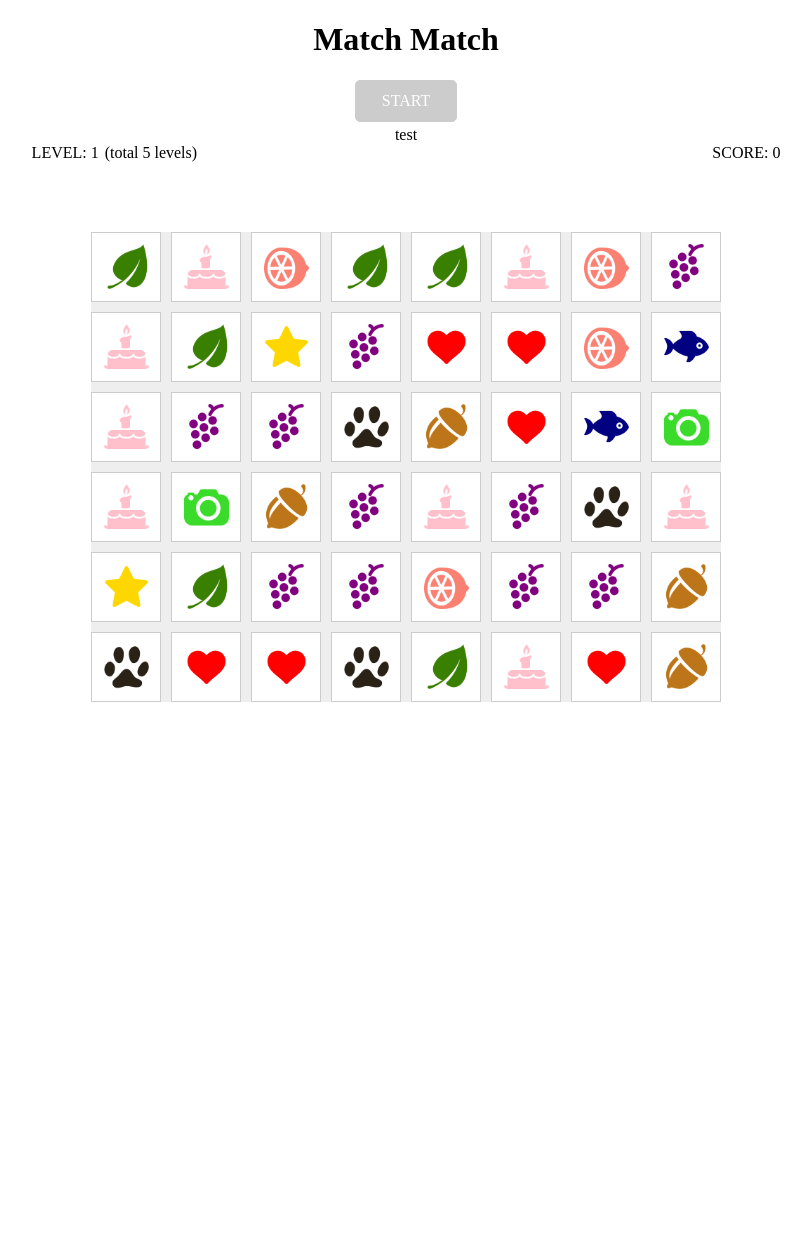
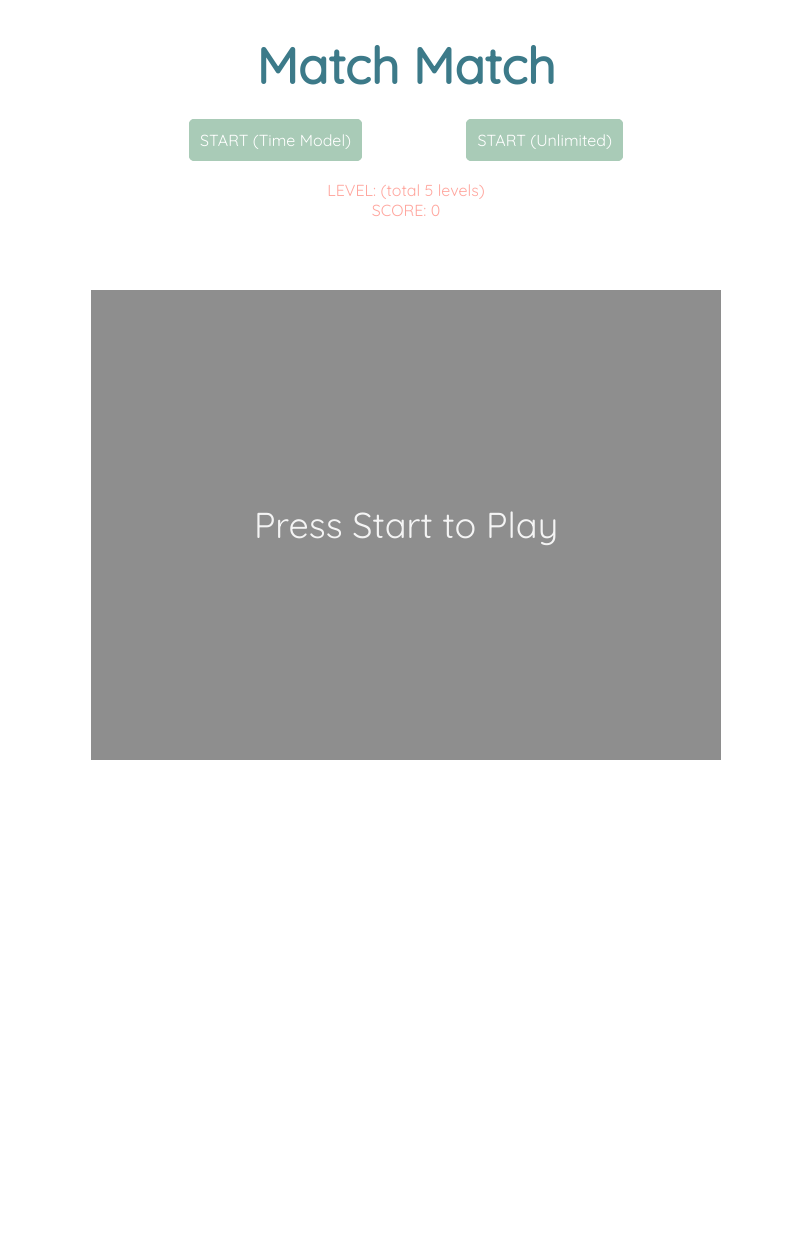
Before and after one commit to zw301/match-match, a PHP site: page / in a window 1280 px wide. Shown: the whole page, without its empty margins (234-1045 px from the left). Before the commit the page ends 702 px from the top, so only its background shows below. Run offline with PHP 8.4, Linux system fonts and the light colour scheme.

Commit message:
Add unlimited time level

```diff
--- a/index.html
+++ b/index.html
@@ -4,24 +4,29 @@
     <meta charset="utf-8">
     <title>Match Match</title>
     <meta name="viewport" content="width=device-width, initial-scale=1, maximum-scale=1">
+    <link rel="shortcut icon" type="image/png" href="http://res.cloudinary.com/chengzii/image/upload/c_scale,w_16/v1524030787/match.png"/>
     <link rel="stylesheet" type="text/css" href="style.css">
+    <link href="https://fonts.googleapis.com/css?family=Quicksand" rel="stylesheet">
   </head>
   <body>
     <h1>Match Match</h1>
+    <div class="button">
+      <span id="start" class="start">START (Time Model)</span>
+      <span id="unlimited" class="start">START (Unlimited)</span>
+    </div>
 
-    <div id="start">START</div>
-    <div id="test">test</div>
     <div id="time"></div>
     <section class="info">
       <div class="levels">
-        <div id ="level">LEVEL: </div>
-        <div class="total">(total 5 levels)</div>
+        <span id ="level">LEVEL: </span>
+        <span class="total">(total 5 levels)</span>
       </div>
 
       <div id ="score">SCORE: 0</div>
     </section>
 
-    <div id="stage"></div>
+    <div id="stage" class="stage"></div>
+    <div id="fakeStage" class="stage">Press Start to Play</div>
 
     <script src="match.js"></script>
   </body>
--- a/match.js
+++ b/match.js
@@ -18,30 +18,13 @@ class Match {
     this.matrix = [];
     this.pairs = null;
     this.selected = null;
-    this.time = 300;
+    this.time = 90;
     this.score = 0;
     this.timeLeft = null;
     this.timer = null;
     //check if playing
     this.playing = false;
   }
-
-
-  //for test
-  test() {
-    this.level += 1;
-    if(this.level === 6) {
-      alert("You Win");
-      this.level = 1;
-      this.score = 0;
-      this.types = 10;
-      this.showScore();
-      this.showLevel();
-    }
-    this.build();
-  }
-
-  ///for test above
 
   generateImg() {
     let imgs = new Array(30);
@@ -59,6 +42,10 @@ class Match {
   showScore(){
     let oScore = document.getElementById("score");
     oScore.innerHTML = "SCORE: " + this.score;
+  }
+
+  isPlaying() {
+    return this.playing;
   }
 
 
@@ -85,14 +72,15 @@ class Match {
   }
 
   getFormattedTime(seconds) {
-      var minutes = Math.floor(seconds / 60);
-      var seconds = seconds % 60;
-      return (minutes >= 10 ? minutes : "0" + minutes) + ":" + (seconds >= 10 ? seconds : "0" + seconds);
+      let minutes = Math.floor(seconds / 60);
+      let sec = seconds % 60;
+      return (minutes >= 10 ? minutes : "0" + minutes) + ":" + (sec >= 10 ? sec : "0" + sec);
   }
 
   init(element, options) {
     this.generateImg();
     // this.showLevel();
+    clearInterval(this.timer);
 
     function transitionendHandler(event) {
       let target = event.target;
@@ -101,12 +89,10 @@ class Match {
       }
     };
 
-    // this.$stage = typeof element === "string" ? document.querySelector(element) : element;
     this.$stage = document.querySelector(element);
     this.$stage.addEventListener("transitionend", transitionendHandler, false);
 
     if(options) {
-      // if(options.$time) this.$time = typeof options.$time === "string" ? document.querySelector(options.$time) : options.$time;
       if(options.$time) this.$time = document.querySelector(options.$time);
       if(options.types) this.types = options.types;
       if(options.imgs) this.imgs = options.imgs;
@@ -135,15 +121,22 @@ class Match {
   }
 
   build() {
-
-    console.log(`types: ${this.types}`)
+    // console.log(`types: ${this.types}`);
+    // console.log(`level: ${this.level}`);
     this.showLevel();
 
-    console.log(`level: ${this.level}`);
+    if(!unlimited) {
+      this.timeLeft = this.time;
+      this.$time.innerHTML = "Time Left: " + this.getFormattedTime(this.timeLeft);
+      clearTimeout(this.timer);
+      this.timer = setTimeout(function() {
+        self.countdown();
+      }, 1000);
+    }
+
     let self = this;
     let fragment = document.createDocumentFragment();
     let tiles = new Array(this.rows * this.cols);
-    // let index = this.types.length - 1;
     let index = this.types - 1;
 
     if(!this.pairs) this.pairs = this.rows * this.cols / 2;
@@ -158,18 +151,17 @@ class Match {
     tiles = this.shuffle(tiles);
 
     ////for testing
-    function uniq(arr) {
-      let result = [];
-      for (var i = 0; i < arr.length; i++) {
-        if(!result.includes(arr[i])) {
-          result.push(arr[i]);
-        }
-      }
-      return result;
-    }
-
-    console.log(uniq(tiles));
-    ////for testing above
+    // function uniq(arr) {
+    //   let result = [];
+    //   for (var i = 0; i < arr.length; i++) {
+    //     if(!result.includes(arr[i])) {
+    //       result.push(arr[i]);
+    //     }
+    //   }
+    //   return result;
+    // }
+    //
+    // console.log(uniq(tiles));
 
     for (let row = 0; row < this.rows; row++) {
       this.matrix[row] = [];
@@ -186,7 +178,6 @@ class Match {
         tile.x = col;
         tile.y = row;
         tile.type = type;
-        // tile.className = "tile " + type;
         tile.className = "tile";
         tile.style.backgroundImage = "url(" + type + ")";
         tile.addEventListener("ontouchend" in window ? "touchend" : "click", function(event) {
@@ -238,13 +229,19 @@ class Match {
               this.types = 10 + (this.level - 1) * 5;
               if(this.level === 6) {
                 alert("YOU WIN!!!")
+                clearTimeout(this.timer);
+                // this.$time.innerHTML = "Time Left: " + this.getFormattedTime(this.timeLeft);
                 this.level = 1;
                 this.types = 10;
                 this.score = 0;
+                match = null;
+                playing = false;
               }
               setTimeout(function() {
-                self.build();
-              }, 800);
+                if(match) {
+                  self.build();
+                }
+              }, 600);
             }
 
           } else {
@@ -284,6 +281,7 @@ class Match {
   play() {
     var self = this;
     this.score = 0;
+    this.showScore();
     // this.timeLeft = this.time;
     // this.$time.innerHTML = "Time Left: " + this.getFormattedTime(this.timeLeft);
     // clearTimeout(this.timer);
@@ -297,7 +295,8 @@ class Match {
 
   over() {
       this.playing = false;
-      // alert("Time's Up! \nScore: " + this.score);
+      alert("Time's Up! \nScore: " + this.score);
+      playing = false;
       // this.build();
       // this.showLevel();
   }
@@ -535,22 +534,33 @@ class Match {
 
 
 
-let match = new Match();
 
-// match.init("#stage", {
-//   $time: "#time"
-// });
-match.init("#stage", { $time: "#time" });
+let match;
+let playing = false;
+let unlimited = false;
 
-match.play();
+let oFakeStage = document.getElementById("fakeStage");
 
-// let oStart = document.getElementById("start");
-// oStart.onclick = function() {
-//   Match.play();
-// };
 
-let oTest = document.getElementById("test");
-oTest.onclick = function() {
-  match.test();
+let oStart = document.getElementById("start");
+oStart.onclick = function() {
+  oFakeStage.style.display = "none";
+  match = new Match();
+  if(!playing) {
+    match.init("#stage", { $time: "#time" });
+    match.play();
+    playing = true;
+  }
+};
 
+let oUnlimited = document.getElementById("unlimited");
+oUnlimited.onclick = function() {
+  oFakeStage.style.display = "none";
+  unlimited = true;
+  match = new Match();
+  if(!playing) {
+    match.init("#stage", { $time: "#time" });
+    match.play();
+    playing = true;
+  }
 };
--- a/style.css
+++ b/style.css
@@ -1,28 +1,44 @@
+  body {
+    font-family: 'Quicksand', sans-serif;
+  }
 
-  #stage {
+  .stage {
     width: 630px;
     height: 470px;
     background: #EEE;
     margin: 70px auto 0;
     position: relative;
-
   }
-  #stage .tile {
+  .stage .tile {
     width: 68px;
     height: 68px;
     position: absolute;
     float: left;
-    /* -webkit-transition: .4s; */
     transition: .4s;
-    /* -webkit-animation: tile .3s; */
     animation: tile .3s;
     z-index: 1;
     border: 1px solid #ccc;
   }
+
   #stage .tile.selected {
     outline: 5px solid rgba(0,0,0,.5);
     outline-offset: 3px;
   }
+
+  #fakeStage {
+    margin-top: 0;
+    position: relative;
+    top: -470px;
+    z-index: 10;
+    background: black;
+    opacity: 0.4;
+    color: #fff;
+    font-size: 36px;
+    line-height: 470px;
+    display: block;
+    /* display: none; */
+  }
+
 
 
   .tile {
@@ -32,24 +48,7 @@
     background-color: #fff;
   }
 
-  /* .tile.red {
-    background-image: url("img/1.png");
-  }
 
-  .tile.green {
-    background-image: url("img/2.png");
-  }
-  .tile.blue {
-    background-image: url("img/3.png");
-  }
-  .tile.pink { background-color: pink; }
-  .tile.black { background-color: black; } */
-
-
-  /* .tile.green { background-color: green; }
-  .tile.blue { background-color: blue; }
-  .tile.pink { background-color: pink; }
-  .tile.black { background-color: black; } */
   .tile.killed {
     background: none;
     pointer-events: none;
@@ -74,30 +73,49 @@
 
   h1 {
     text-align: center;
+    color: #3C7A89;
+    font-size: 50px;
   }
 
  div {
     text-align: center;
   }
 
- #start {
-   width: 100px;
-   height: 40px;
-   line-height: 40px;
+  .button span:first-of-type {
+    margin-right: 100px;
+  }
+
+ .start {
    color: #fff;
-   border: 1px solid #ccc;
+   border: 1px solid #A9CBB7;
    border-radius: 5px;
-   background-color: #ccc;
+   background-color: #A9CBB7;
    margin: 4px auto;
+   padding: 10px;
  }
 
+ .start:hover {
+   background-color: #789986;
+   cursor: pointer;
+ }
+
+ #time {
+   margin-top: 30px;
+   color: #967AA1;
+   font-weight: bold;
+ }
+
+
 .info{
-  display: flex;
-  justify-content:space-around;
+  width: 630px;
+  margin: 30px auto 0;
+  /* display: flex; */
+  /* justify-content:space-around; */
+  color: #FFA69E;
 }
 
-.levels {
-  display: flex;
+.levels span{
+  margin: 10px 0;
 }
 
 .total {
```
Also changed, not shown: README.md.
